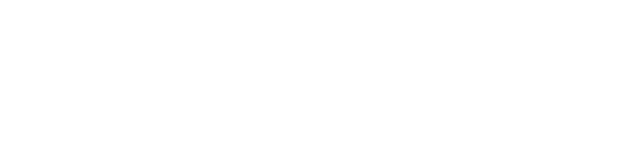
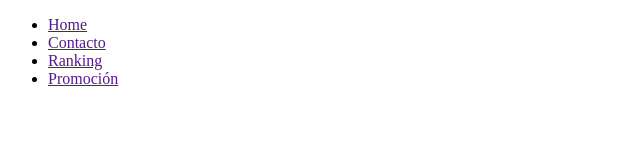
Before and after one commit to cytelsystem/simulacroexamen, a plain HTML site: page index.html in a window 1280 px wide. Shown: the whole page, without its empty margins (0-640 px from the left). Drawn offline with Linux system fonts and the light colour scheme.

Commit message:
adicionando texto

```diff
--- a/index.html
+++ b/index.html
@@ -11,5 +11,27 @@
 <body>
 
 
+    <footer>
+
+        <div class="footercontainer">
+            <div class="footerdiv1">
+                <ul>
+                    <li><a href="">Home</a></li>
+                    <li><a href="">Contacto</a></li>
+                    <li><a href="">Ranking</a></li>
+                    <li><a href="">Promoción</a></li>
+                </ul>
+            </div>
+            <div class="footerdiv2">
+
+                <img src="../Pizza-front/" alt="">
+
+            </div>
+        </div>
+
+
+    </footer>
+
+
 </body>
 </html>
```
